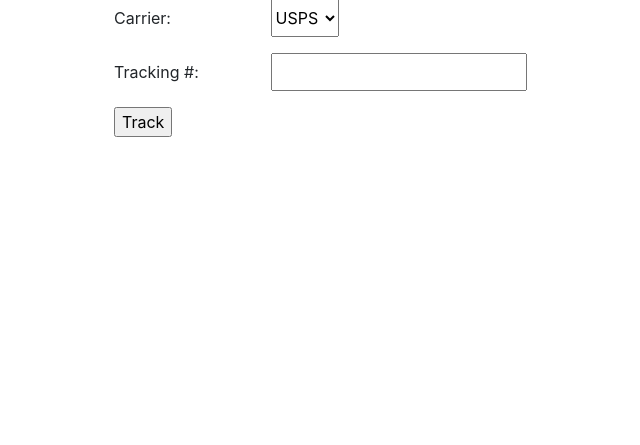
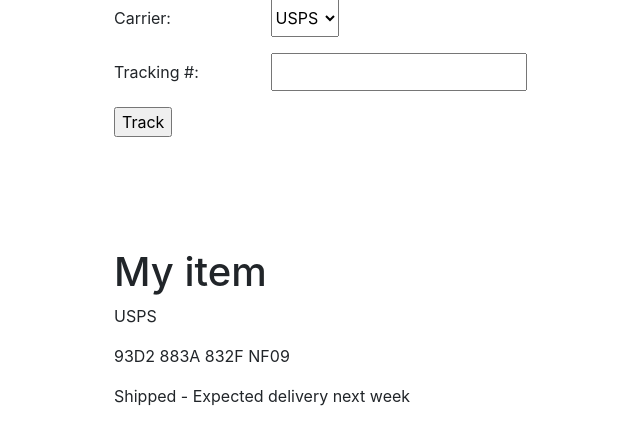
Before and after one commit to imsteev/clear, a Flask app: page / in a window 1280 px wide. Shown: the part 224-669 px from the top of the page, without its empty margins (82-722 px from the left). Run offline with Flask 2, Linux system fonts and the light colour scheme; some libraries are stand-ins or nearby versions.

Commit message:
skeleton for tracked view

```diff
--- a/main.py
+++ b/main.py
@@ -6,13 +6,17 @@ app = Flask(__name__)
 def index():
     return render_template('index.html')
 
-@app.route('/form')
-def form():
-    return render_template('form.html')
-
 def register():
     pass
 
+@app.route('/track', methods=['POST'])
+def track():
+    carrier_name = request.form['carrier']
+    tracking_id = request.form['trackingid']
+
+    print carrier_name, tracking_id
+
+    return render_template('index.html')
 @app.route('/submitted', methods=['POST'])
 def submitted_form():
     name = request.form['name']
--- a/static/style/css/style.css
+++ b/static/style/css/style.css
@@ -1,13 +1,16 @@
 .slogan {
   color: red; }
 
+.screen {
+  margin-top: 10%;
+  margin-left: 10%; }
+
 .tracking {
-  margin-top: 10%;
-  margin-left: 10%;
   outline: none; }
-  .tracking .track-item-form {
-    text-align: left; }
-    .tracking .track-item-form input:focus, .tracking .track-item-form select {
-      outline: none; }
+
+.track-item-form {
+  text-align: left; }
+  .track-item-form input:focus, .track-item-form select {
+    outline: none; }
 
 /*# sourceMappingURL=style.css.map */
--- a/static/style/scss/style.scss
+++ b/static/style/scss/style.scss
@@ -3,15 +3,30 @@
     color: red;
 }
 
-.tracking {
+.screen {
     margin-top: 10%;
     margin-left: 10%;
+}
+.tracking {
     outline: none;
-
-    .track-item-form {
-        text-align: left;
-        input:focus, select {
-            outline: none;
-        }
+}
+.track-item-form {
+    text-align: left;
+    input:focus, select {
+        outline: none;
     }
 }
+
+.tracked-item {
+    .title {
+
+    }
+
+    .carrier {
+
+    }
+
+    .trackingid {
+
+    }
+}
--- a/templates/form.html
+++ b/templates/form.html
@@ -1,4 +1,4 @@
-<form>
+<form method='post' action='/track'>
     <div class='form-group row'>
         <label for='carrier' class='col-2 col-form-label'>Carrier:</label>
         <select name='carrier'>
--- a/templates/index.html
+++ b/templates/index.html
@@ -18,12 +18,20 @@
                 </li>
             </ul>
         </nav>
-        <div class='tracking'>
+        <div class='tracking screen'>
             <div class='track-item-form'>
                 <h1>Track an item</h1>
                 {% include 'form.html' %}
             </div>
         </div>
+        <div class='tracked screen'>
+            <dif class='tracked-item'>
+                <h1 class='title'>My item</h1>
+                <p class='carrier'>USPS</p>
+                <p class='trackingid'>93D2 883A 832F NF09</p>
+                <p> Shipped - Expected delivery next week</p>
+            </dif>
+        </div>
     </div>
   </body>
 </html>
```
Also changed, not shown: 1 other file.
